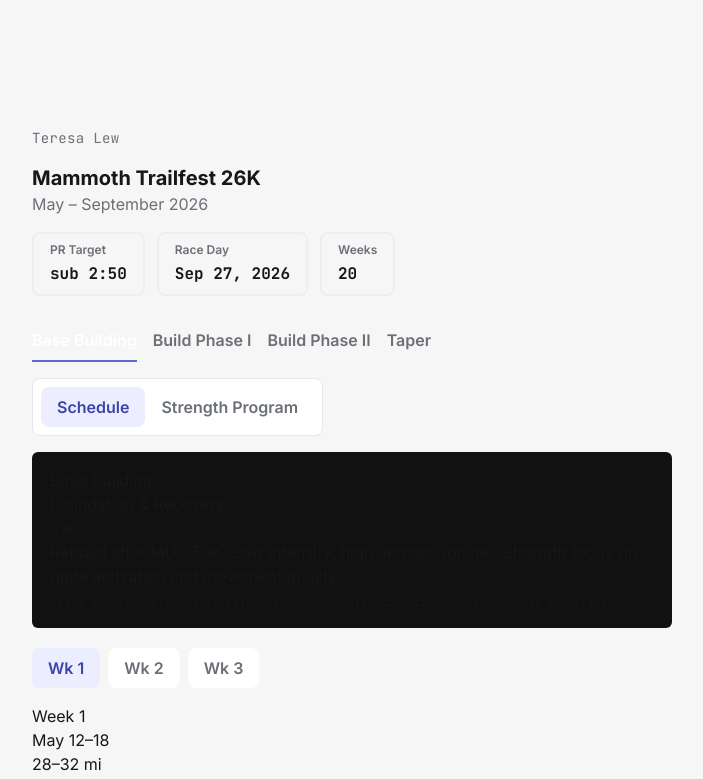
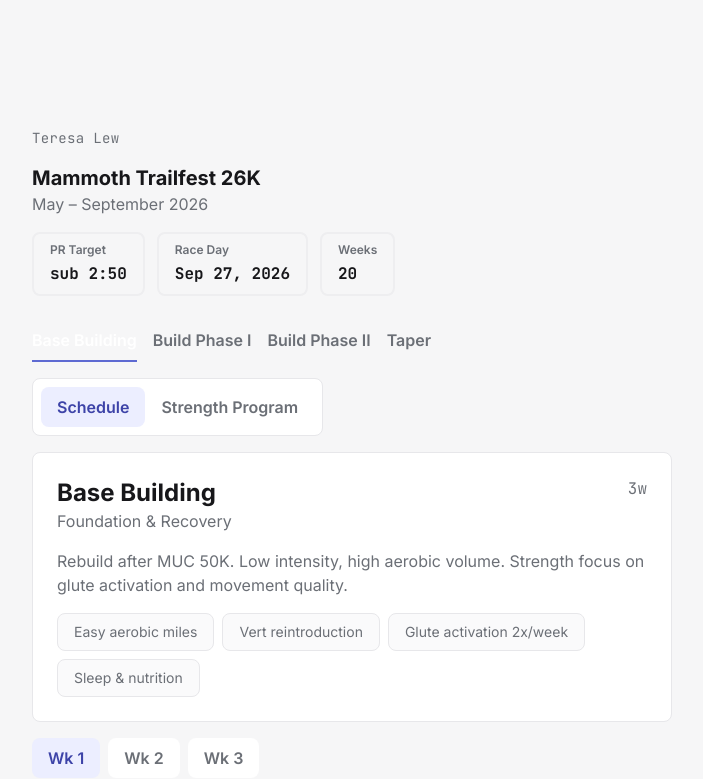
Before and after one commit to teresal92/trailrunning-planner, a Next.js app: page / in a window 1280 px wide. Shown: the top 779 px of the page, without its empty margins (288-991 px from the left). Built offline with nearby package versions, Linux system fonts and the light colour scheme.

Commit message:
style: migrate PhaseOverviewCard to design tokens

```diff
--- a/app/components/phase-overview-card.tsx
+++ b/app/components/phase-overview-card.tsx
@@ -6,45 +6,22 @@ interface PhaseOverviewCardProps {
 
 export default function PhaseOverviewCard({ phase }: PhaseOverviewCardProps) {
   return (
-    <div
-      style={{
-        background: "#111",
-        border: `1px solid ${phase.color}22`,
-        borderLeft: `3px solid ${phase.color}`,
-        borderRadius: 6,
-        padding: "16px 18px",
-        marginBottom: 20,
-      }}
-    >
-      <div>
+    <div className="bg-surface border border-border rounded-lg p-6 mb-4">
+      <div className="flex justify-between mb-4">
         <div>
-          <div
-            style={{
-              color: phase.color,
-            }}
+          <div className="font-white text-2xl font-bold">{phase.name}</div>
+          <div className="text-text-secondary">{phase.subtitle}</div>
+        </div>
+        <div className="text-text-secondary font-mono">{phase.weeks}w</div>
+      </div>
+      <p className="text-text-secondary mb-4">{phase.description}</p>
+      <div className="flex flex-wrap gap-2">
+        {phase.focus.map((focus) => (
+          <span
+            className="text-sm rounded-lg border-border border bg-surface-sunken text-text-secondary px-4 py-2"
+            key={focus}
           >
-            {phase.name}
-          </div>
-          <div>{phase.subtitle}</div>
-        </div>
-        <div>{phase.weeks}w</div>
-      </div>
-      <p>{phase.description}</p>
-      <div>
-        {phase.focus.map((f) => (
-          <span
-            key={f}
-            style={{
-              fontSize: 11,
-              color: phase.color,
-              background: `${phase.color}11`,
-              border: `1px solid ${phase.color}33`,
-              borderRadius: 3,
-              padding: "3px 8px",
-              fontFamily: "monospace",
-            }}
-          >
-            {f}
+            {focus}
           </span>
         ))}
       </div>
```
